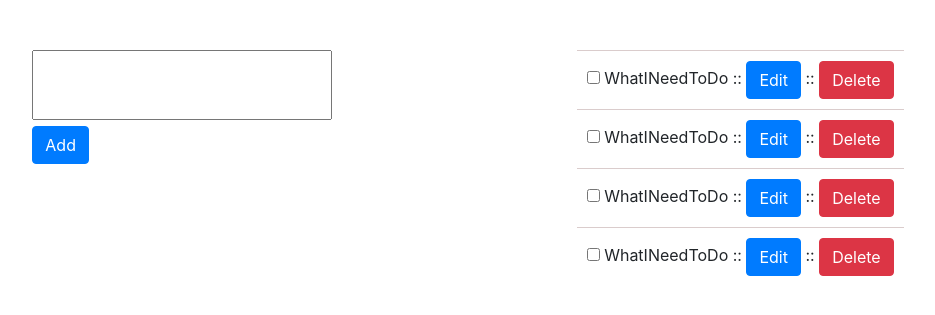
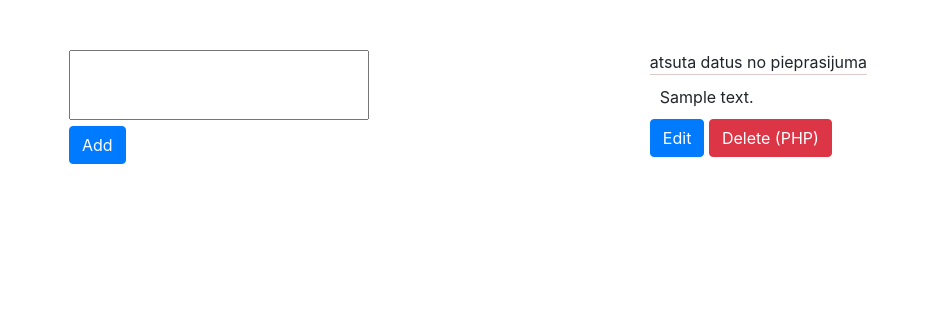
Before and after one commit to TomikBoi/tkedo.github.io, a PHP site: page /final_project/index.php in a window 1280 px wide. Shown: the top 315 px of the page, without its empty margins (172-1107 px from the left). Run offline with PHP 8.4, Linux system fonts and the light colour scheme; tables that the repository leaves empty or names only in its code hold one stand-in row (values such as "Sample post"); data that the repository does not hold is empty.

Commit message:
data POST done

```diff
--- a/final_project/index.php
+++ b/final_project/index.php
@@ -1,4 +1,7 @@
-<?php session_start();?>
+<?php session_start();
+require_once "./models/UserModel.php";
+$result =	UserModel::getAllDescription();
+?>
 
 <!DOCTYPE html>
 <html>
@@ -7,7 +10,6 @@
   <meta charset="utf-8">
   <meta http-equiv="X-UA-Compatible" content="IE=edge">
   <title>Final Project (ToDo List)</title>
-  <meta name="description" content="">
   <meta name="viewport" content="width=device-width, initial-scale=1">
   <link rel="stylesheet" href="https://stackpath.bootstrapcdn.com/bootstrap/4.3.1/css/bootstrap.min.css" integrity="sha384-ggOyR0iXCbMQv3Xipma34MD+dH/1fQ784/j6cY/iJTQUOhcWr7x9JvoRxT2MZw1T" crossorigin="anonymous" />
   <link rel="stylesheet" href="style/style.css">
@@ -18,15 +20,23 @@
     <div class="addtodo">
     <form action="/tkedo.github.io/final_project/add.php" method="POST">
     <textarea class="description" name="description"></textarea>
-    <button class="btn btn-primary my-2 my-sm-0 add" type="submit">Add</a></button>
+    <button class="btn btn-primary my-2 my-sm-0 add" type="submit" name="submit">Add</a></button>
     </form>
     </div>
     <ul>
-      <li id="1"><input type="checkbox"> WhatINeedToDo :: <a href="" class="btn btn-primary">Edit</a> :: <a href="" class="btn btn-danger">Delete</a></li>
+    <?php while($row = mysqli_fetch_array($result)) { ?>  atsuta datus no pieprasijuma
+      <li><?=$row["description"]?></li>
+      <a href="/tkedo.github.io/php/mvc/edit.php?id=<?=$row["id"]?>" class="btn btn-primary">Edit</a>
+
+          <!-- TODO create delete.php logic -->
+          <a href="/tkedo.github.io/php/mvc/delete.php?id=<?=$row["id"]?>" class="btn btn-danger">Delete (PHP)</a>
+      <!-- <li id="1"><input type="checkbox"> WhatINeedToDo :: <a href="" class="btn btn-primary">Edit</a> :: <a href="" class="btn btn-danger">Delete</a></li>
       <li id="2"><input type="checkbox"> WhatINeedToDo :: <a href="" class="btn btn-primary">Edit</a> :: <a href="" class="btn btn-danger">Delete</a></li>
       <li id="3"><input type="checkbox"> WhatINeedToDo :: <a href="" class="btn btn-primary">Edit</a> :: <a href="" class="btn btn-danger">Delete</a></li>
-      <li id="4"><input type="checkbox"> WhatINeedToDo :: <a href="" class="btn btn-primary">Edit</a> :: <a href="" class="btn btn-danger">Delete</a></li>
+      <li id="4"><input type="checkbox"> WhatINeedToDo :: <a href="" class="btn btn-primary">Edit</a> :: <a href="" class="btn btn-danger">Delete</a></li> -->
+      <?php } ?>
     </ul>
+
   </div>
 
   <script src="https://ajax.googleapis.com/ajax/libs/jquery/3.4.1/jquery.min.js"></script>
--- a/final_project/models/UserModel.php
+++ b/final_project/models/UserModel.php
@@ -4,10 +4,10 @@ require_once ".\helpers\db-wrapper.php";
 
 class UserModel {
 
-  // public static function getAllUsers($limit = 25)
-  // {
-  //   return DB::run("SELECT name, password, id FROM users LIMIT " . $limit);
-  // }
+  public static function getAllDescription($limit = 25)
+  {
+    return DB::run("SELECT description FROM todo LIMIT " . $limit);
+  }
 
   public static function addDescription(User $data)
     {
```
